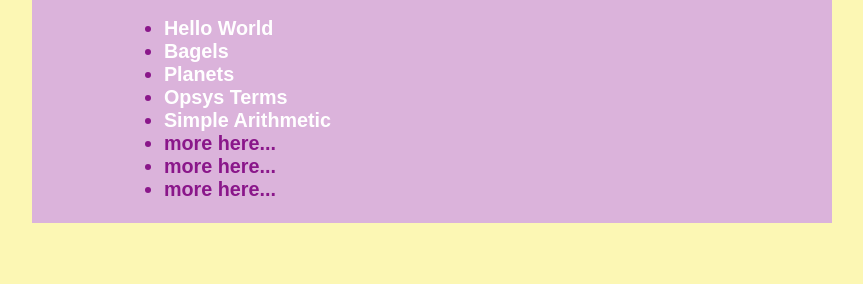
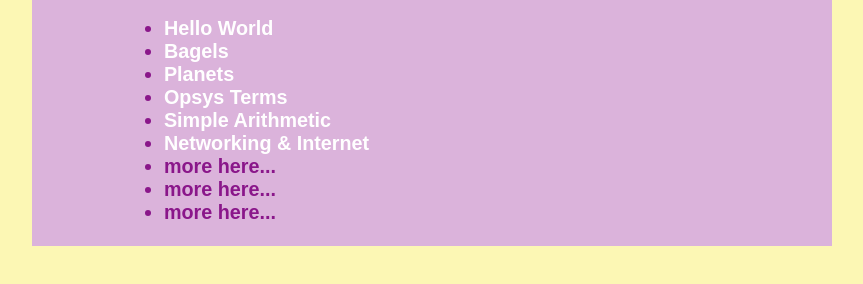
Before and after one commit to cvassalos-pvcc/cvassalos-pvcc.github.io, a plain HTML site: page index.html in a window 1280 px wide. Shown: the part 138-422 px from the top of the page, without its empty margins (208-1071 px from the left). Drawn offline with Linux system fonts and the light colour scheme.

Commit message:
Update index.html

```diff
--- a/index.html
+++ b/index.html
@@ -85,6 +85,7 @@
             <li><a href="planets.html">Planets</a></li>
             <li><a href="opsys.html">Opsys Terms</a></li>
             <li><a href="arithmetic.html">Simple Arithmetic</a></li>
+            <li><a href="network.html">Networking & Internet</a></li>
             <li>more here...</li>
             <li>more here...</li>
             <li>more here...</li>
```
